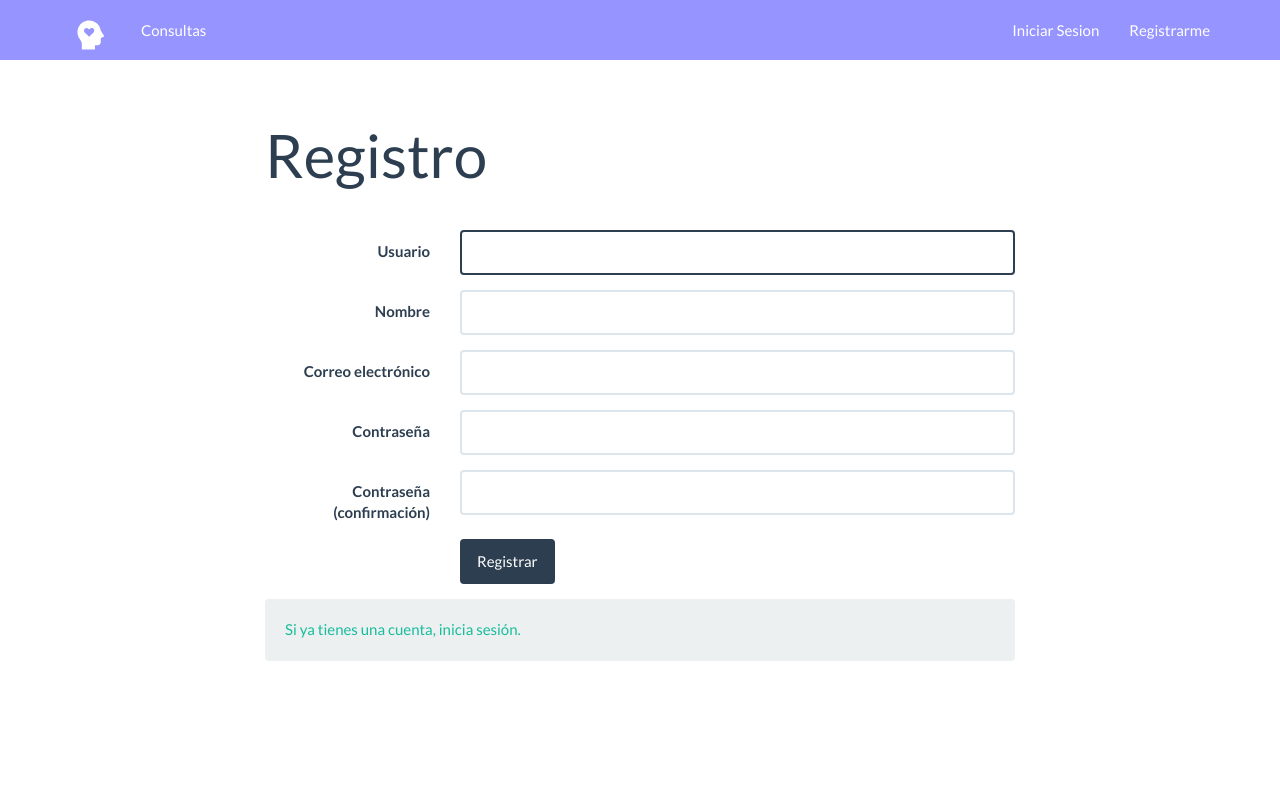
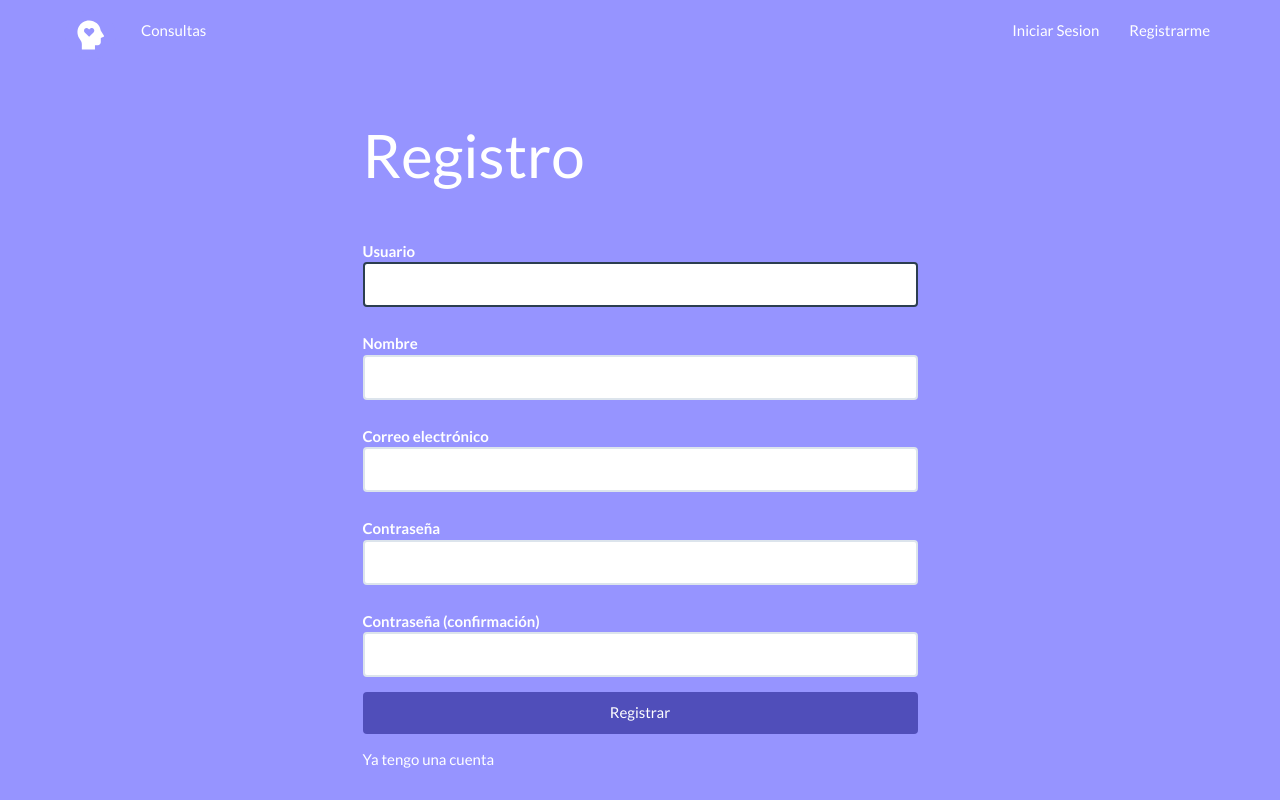
Before and after one commit to Luispmv/Aplicacion-Clinica, a Django app: page /conta/registro/ in a window 1280 px wide. Run offline with Django 4.2, Linux system fonts and the light colour scheme; some libraries are stand-ins or nearby versions.

Commit message:
Agregando estilos a la pagina de registro

```diff
--- a/accounts/templates/accounts/register.html
+++ b/accounts/templates/accounts/register.html
@@ -6,7 +6,37 @@
     Registro | {{ block.super }}
 {% endblock %}
 
+
 {% block container %}
+
+<style>
+  body{
+    background-color: #9694FF;
+    color: white;
+    outline: none;
+  }
+  h1{
+    color: white;
+  }
+  .row{
+    display: flex;
+    justify-content: center;
+  }
+  .form-group{
+    display: grid;
+  }
+  .labelput{
+    display: flex;
+    width: 100%;
+  }
+  .btn{
+    width: 100%;
+    background-color: #504EBA;
+    color: white;
+    border: none;
+  }
+</style>
+
 <div class="row">
     <div class="col-md-8 col-md-offset-2">
         <div class="page-header">
@@ -22,7 +52,7 @@
             <fieldset>
                 {% for field in form %}
                 <div class="form-group{% if field.errors %} has-error{% endif %}">
-                  <label for="{{ field.auto_id }}" class="col-md-3 control-label">
+                  <label for="{{ field.auto_id }}" class="labelput col-md-3 control-label">
                   {{ field.label }}</label>
                   <div class="col-md-9">
                     {% render_field field class="form-control" %}
@@ -33,15 +63,13 @@
                 </div>
                 {% endfor %}
                 <div class="form-group">
-                  <div class="col-md-9 col-md-offset-3">
+                  <div class="col-md-9">
                     <button type="submit" class="btn btn-primary">Registrar</button>
                   </div>
                 </div>
             </fieldset>
         </form>
-        <div class="well">
-          <a href="{% url 'accounts:login' %}">Si ya tienes una cuenta, inicia sesión.</a>
-        </div>
+        <a style="color: white; text-align: center;" href="{% url 'accounts:login' %}">Ya tengo una cuenta</a>
     </div>
 </div>
 {% endblock %}
```
